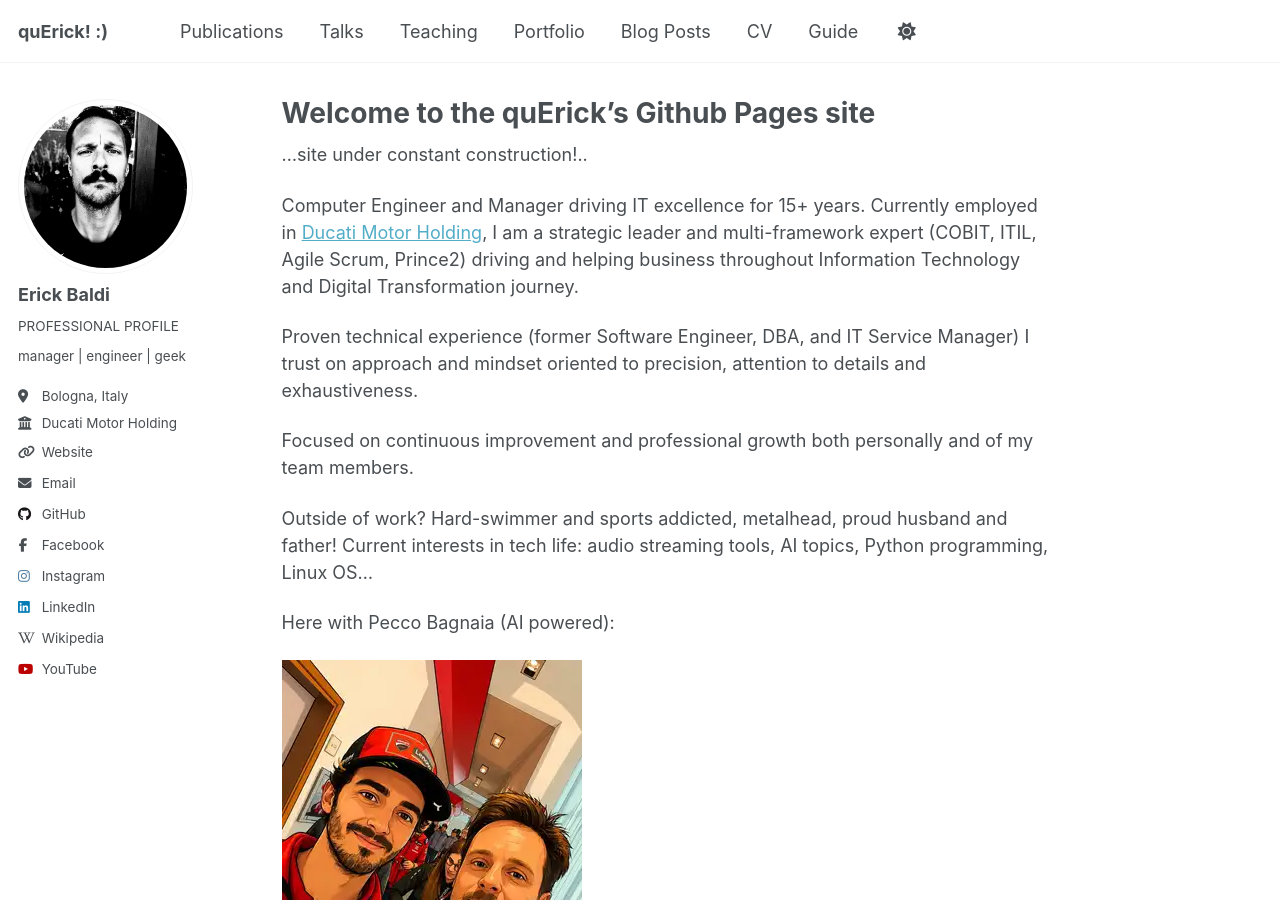
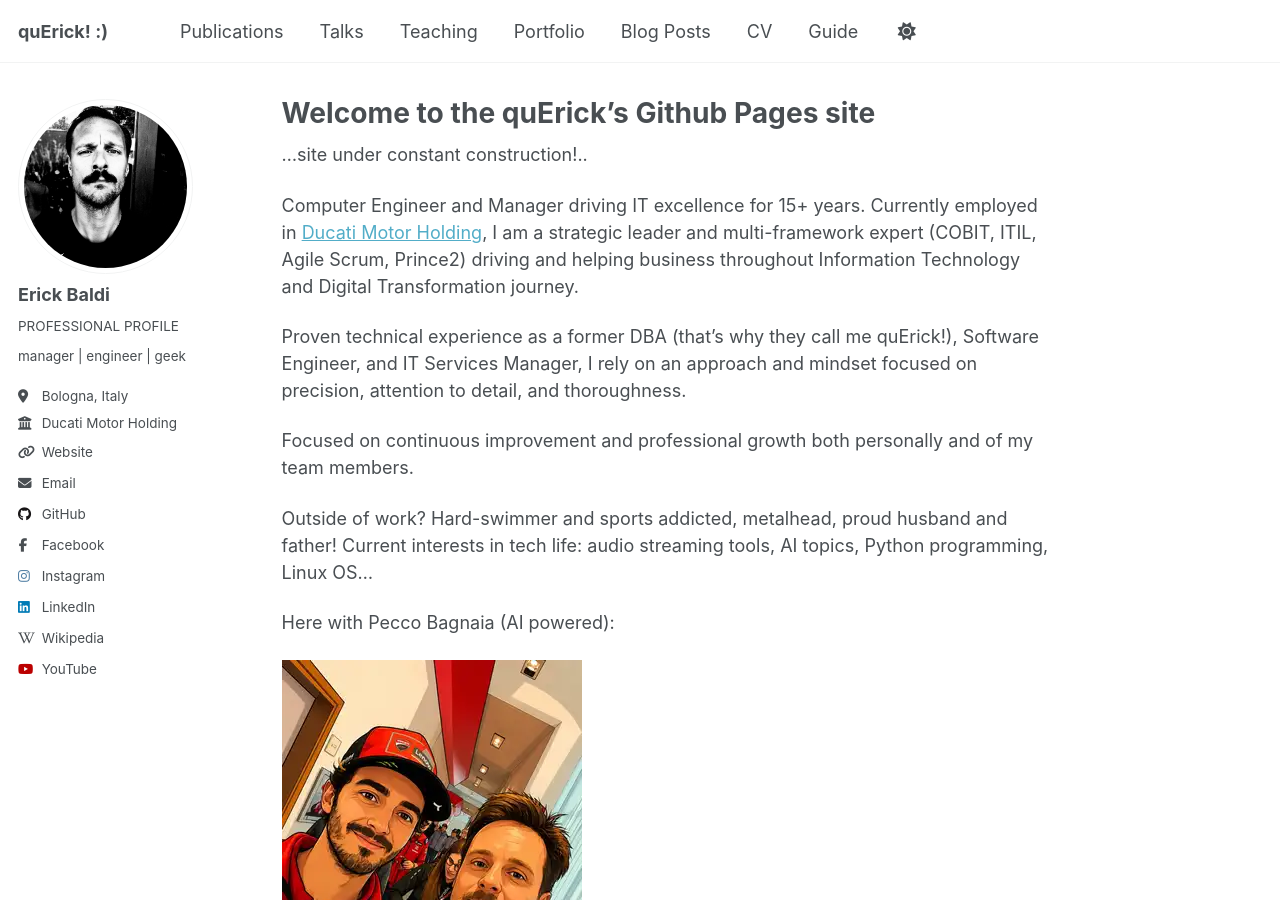
Before and after one commit to erickbaldi/erickbaldi.github.io, a Jekyll site: the page built from _pages/about.md, in a window 1280 px wide and 900 px high. Built offline with Jekyll 4.4.1, drawn with Linux system fonts in a browser that asks for light colours; a script that is not in the unit is left out.

Commit message:
Update about.md for improved clarity and detail
Revised wording for clarity and precision in the about page.

```diff
--- a/_pages/about.md
+++ b/_pages/about.md
@@ -10,7 +10,7 @@ redirect_from:
 
 Computer Engineer and Manager driving IT excellence for 15+ years. Currently employed in [Ducati Motor Holding](https://www.ducati.com/), I am a strategic leader and multi-framework expert (COBIT, ITIL, Agile Scrum, Prince2) driving and helping business throughout Information Technology and Digital Transformation journey.
 
-Proven technical experience (former Software Engineer, DBA, and IT Service Manager) I trust on approach and mindset oriented to precision, attention to details and exhaustiveness.
+Proven technical experience as a former DBA (that's why they call me quErick!), Software Engineer, and IT Services Manager, I rely on an approach and mindset focused on precision, attention to detail, and thoroughness.
 
 Focused on continuous improvement and professional growth both personally and of my team members.
 
```
